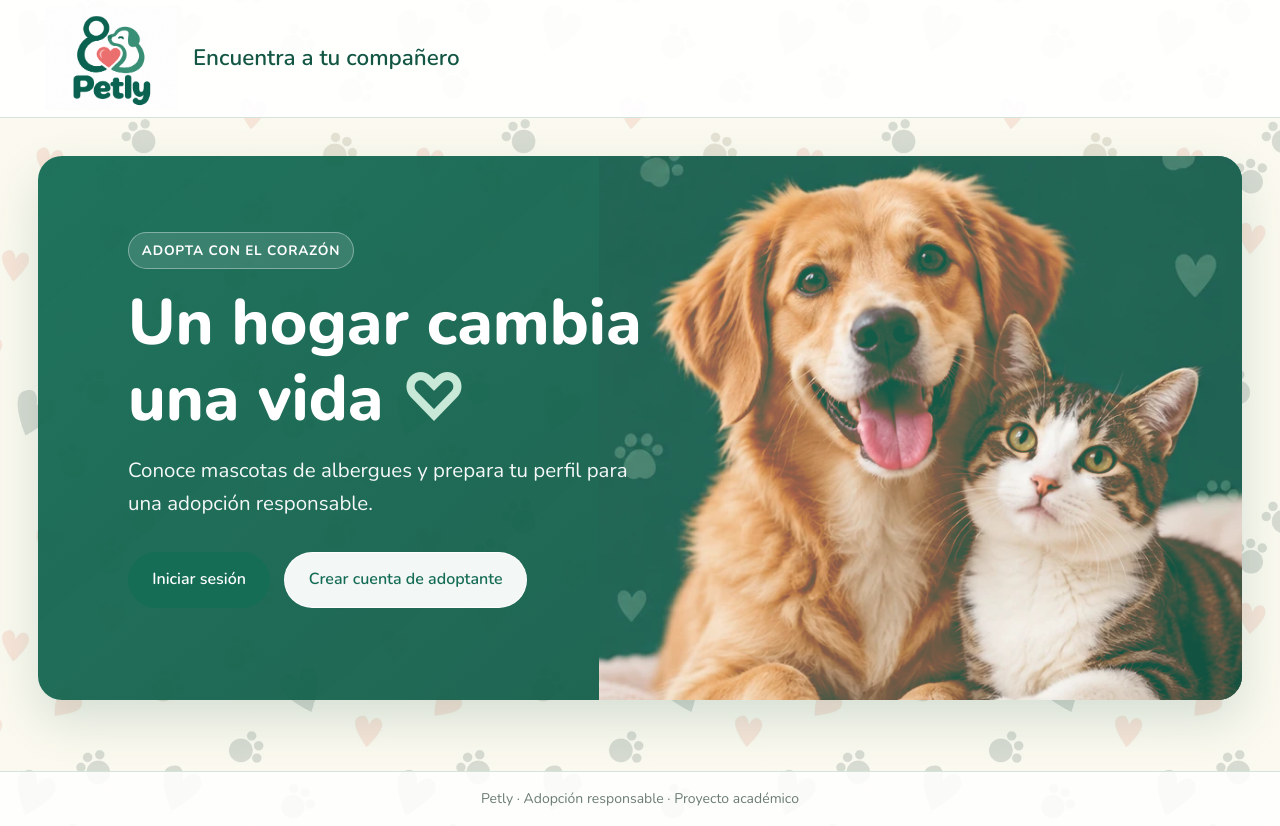
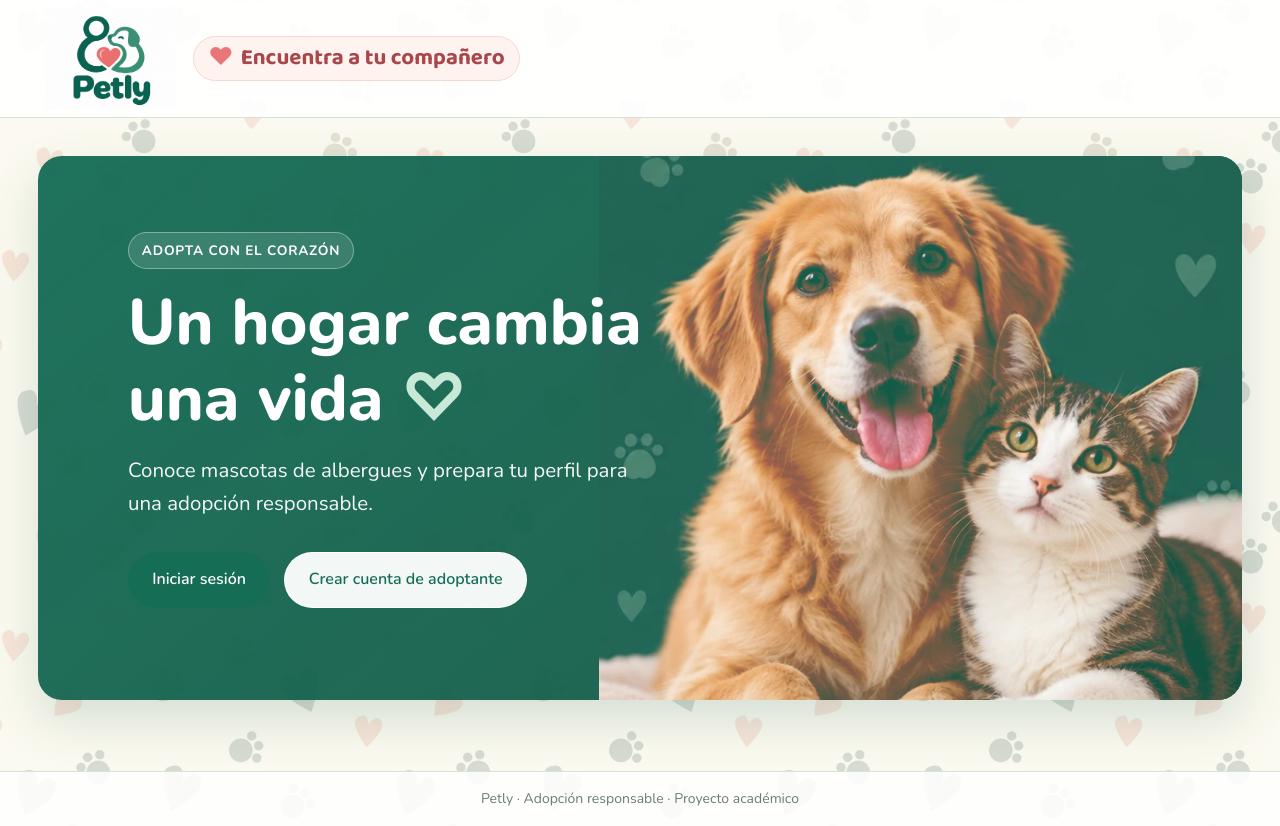
Before and after one commit to Programer-DMeli/Petly_Proyect, a React (Vite) app in the folder web/: page / in a window 1280 px wide. Built offline with nearby package versions, Linux system fonts and the light colour scheme; no server answers.

Commit message:
Hace más amigable el lema de la portada
Cambia la tipografía del lema a Baloo 2 y aplica un tratamiento coral con fondo suave y bordes redondeados. Añade un corazón decorativo accesible para reforzar la identidad visual de Petly.

```diff
--- a/web/src/App.tsx
+++ b/web/src/App.tsx
@@ -17,7 +17,10 @@ export default function App() {
         <Link className="app__logo" to="/">
           <img src="/images/petly-logo.png" alt="Petly" />
         </Link>
-        <span className="app__tagline">Encuentra a tu compañero</span>
+        <span className="app__tagline">
+          <span className="app__tagline-heart" aria-hidden="true">♥</span>
+          Encuentra a tu compañero
+        </span>
         {session && (
           <>
             <span className="account">
--- a/web/src/styles/styles.css
+++ b/web/src/styles/styles.css
@@ -1,6 +1,6 @@
 /* Estilos base de Petly web — Verde Refugio identidad visual. */
 
-@import url('https://fonts.googleapis.com/css2?family=Nunito:wght@400;600;700;800&display=swap');
+@import url('https://fonts.googleapis.com/css2?family=Baloo+2:wght@600;700;800&family=Nunito:wght@400;600;700;800&display=swap');
 
 :root {
   /* Paleta Verde Refugio */
@@ -73,10 +73,24 @@ body {
 }
 
 .app__tagline {
-  font-family: var(--font-family);
+  display: inline-flex;
+  align-items: center;
+  gap: 0.45rem;
+  padding: 0.38rem 0.9rem;
+  border: 1px solid #f7d8d1;
+  border-radius: 999px;
+  background: #fff3ef;
+  font-family: 'Baloo 2', var(--font-family);
   font-size: 1rem;
-  color: var(--petly-primary-dark);
-  font-weight: var(--font-weight-semibold);
+  color: #a9474d;
+  font-weight: 700;
+  line-height: 1.35;
+}
+
+.app__tagline-heart {
+  color: #e87578;
+  font-size: 1.1em;
+  line-height: 1;
 }
 
 .app__main {
```
